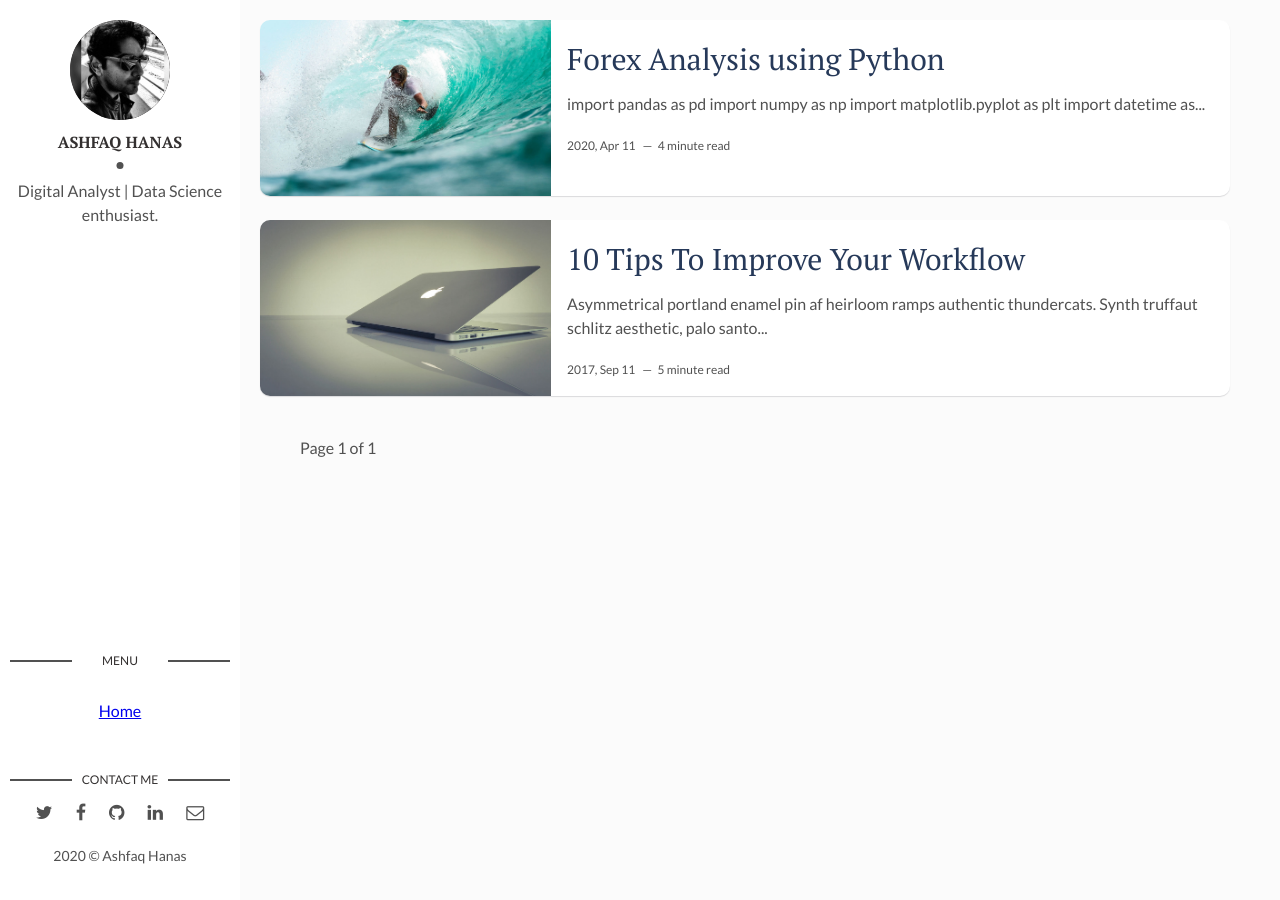
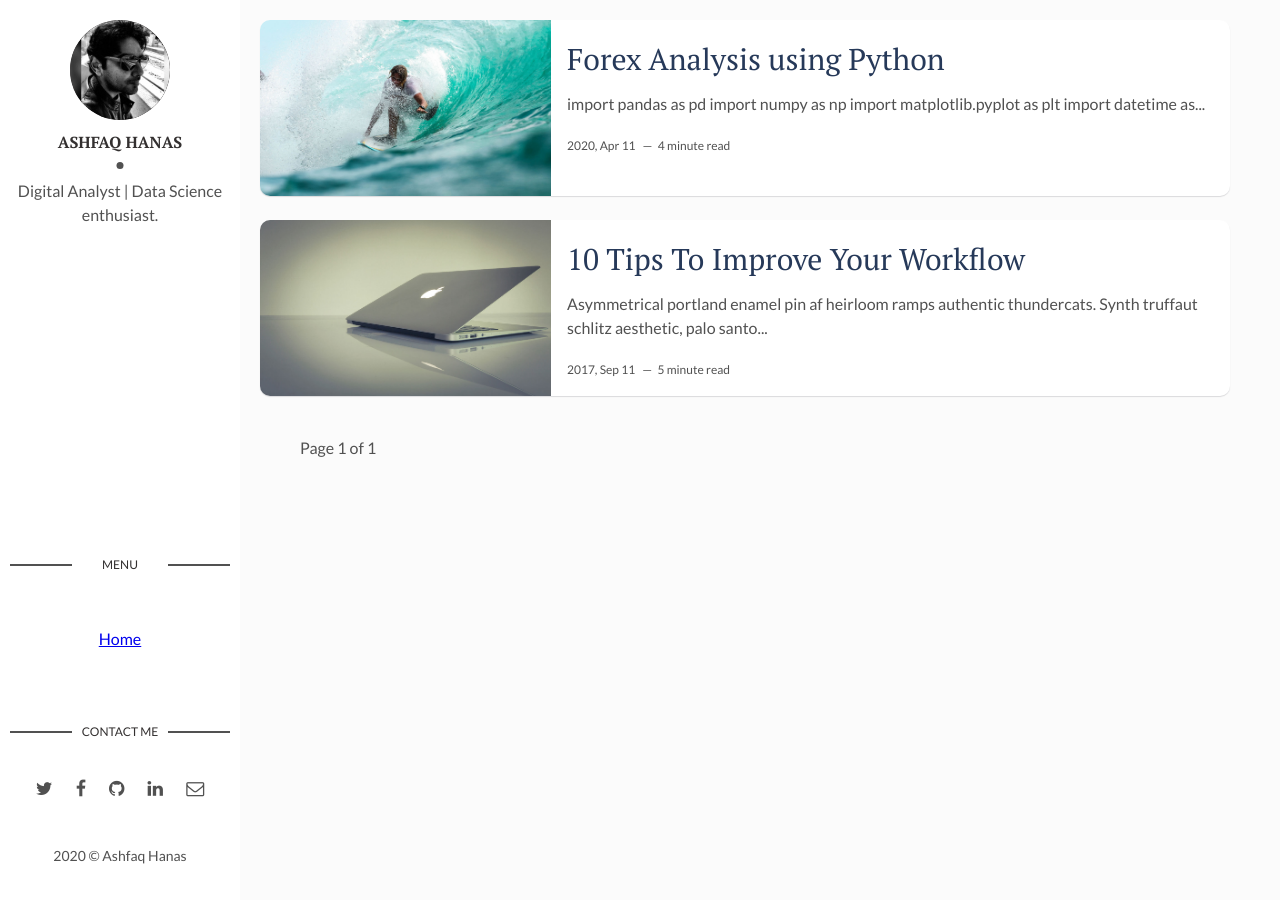
Before and after one commit to Ashfaq-Hanas/ashfaq-hanas.github.io, a Jekyll site: the page built from index.html, in a window 1280 px wide. Built offline with Jekyll 4.4.1, drawn with Linux system fonts in a browser that asks for light colours; the list of posts is cut into pages by our own code.

Commit message:
changed sidebar layout

```diff
--- a/_layouts/main.html
+++ b/_layouts/main.html
@@ -17,10 +17,12 @@ layout: default
       <div>
         <h3 class="contact-title">Menu</h3>
         <br>
+        <br>
         <center><a href="https://ashfaq-hanas.github.io/">Home</a></center><br><br>
+      <br>
       </div>
 
-      <h3 class="contact-title">Contact me</h3>
+      <h3 class="contact-title">Contact me</h3><br>
       <ul>
         {% if site.social-twitter %}
           <li><a href="https://twitter.com/{{ site.social-twitter }}" target="_blank"><i class="fa fa-twitter" aria-hidden="true"></i></a></li>
@@ -46,7 +48,7 @@ layout: default
           <li class="email"><a href="mailto:ashfaq.hanas@gmail.com"><i class="fa fa-envelope-o"></i></a></li>
         {% else %}
           <li class="email"><a href="mailto:example.david@blog.com"><i class="fa fa-envelope-o" aria-hidden="true"></i></a></li>
-        {% endif %}
+        {% endif %}<br><br>
       </ul>
     </section> <!-- End Section Contact -->
     <div class="copyright">
```
